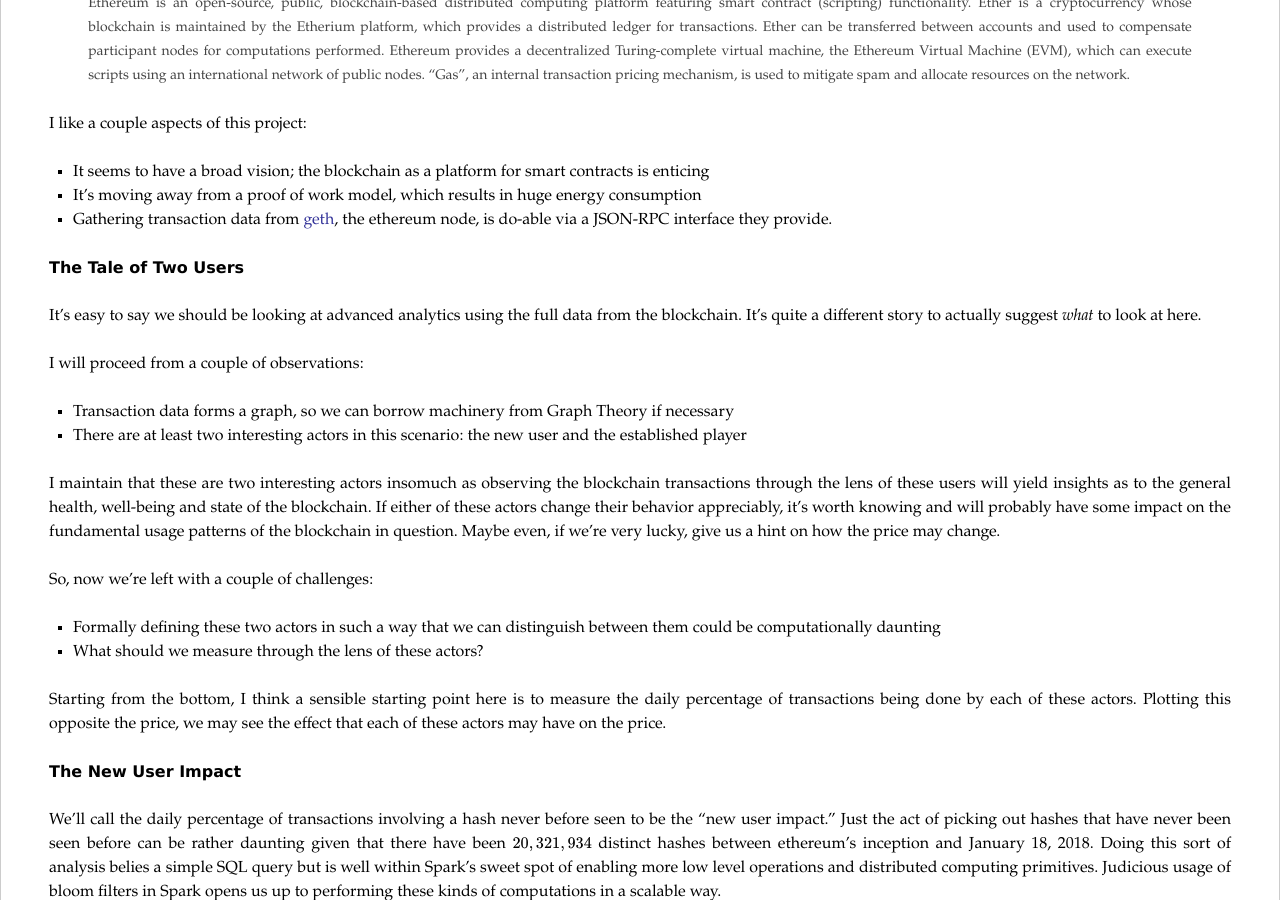
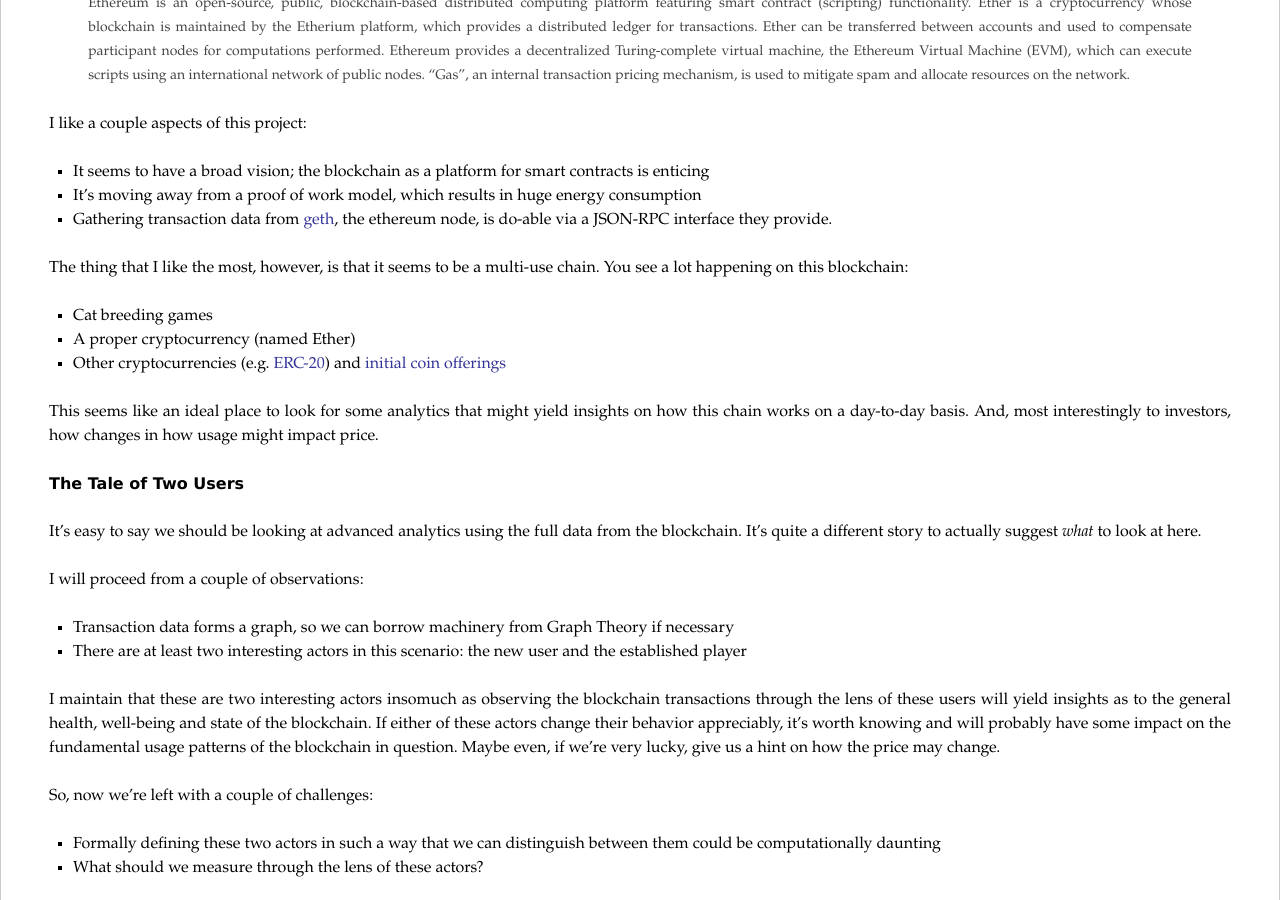
Before and after one commit to cestella/cestella.github.io, a Jekyll site: the page built from _posts/2018-01-22-ethereum-blockchain-analysis.markdown, in a window 1280 px wide and 900 px high, scrolled down 655 px. Built offline with Jekyll 4.4.1, drawn with Linux system fonts in a browser that asks for light colours; formulas are drawn with MathJax 3; comment, search, counter and statistics services are not loaded.

Commit message:
more flesh

```diff
--- a/_posts/2018-01-22-ethereum-blockchain-analysis.markdown
+++ b/_posts/2018-01-22-ethereum-blockchain-analysis.markdown
@@ -48,6 +48,15 @@ I like a couple aspects of this project:
 * It seems to have a broad vision; the blockchain as a platform for smart contracts is enticing
 * It's moving away from a proof of work model, which results in huge energy consumption
 * Gathering transaction data from [geth](https://github.com/ethereum/go-ethereum/wiki/geth), the ethereum node, is do-able via a JSON-RPC interface they provide.
+
+The thing that I like the most, however, is that it seems to be a
+multi-use chain.  You see a lot happening on this blockchain:
+
+* Cat breeding games
+* A proper cryptocurrency (named Ether)
+* Other cryptocurrencies (e.g.  [ERC-20](https://en.wikipedia.org/wiki/ERC20)) and [initial coin offerings](https://en.wikipedia.org/wiki/Initial_coin_offering)
+
+This seems like an ideal place to look for some analytics that might yield insights on how this chain works on a day-to-day basis.  And, most interestingly to investors, how changes in how usage might impact price.
 
 The Tale of Two Users
 ---
```
